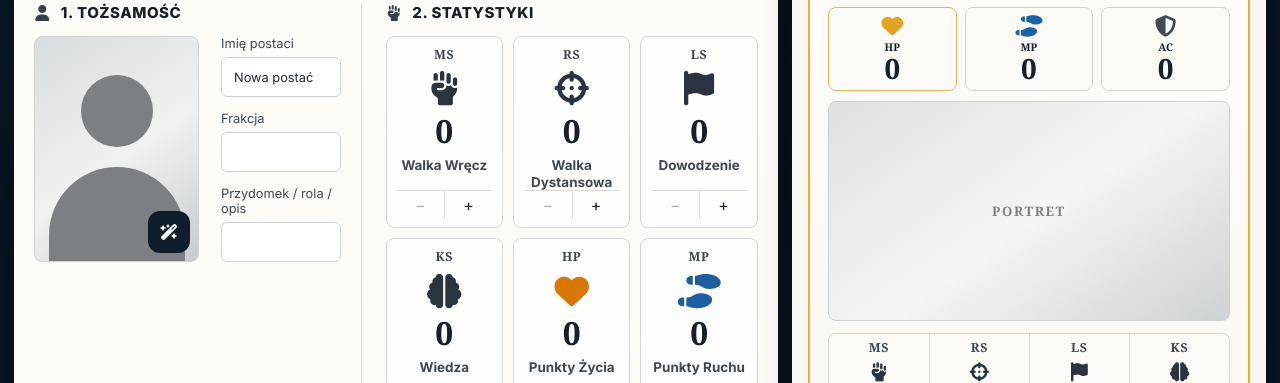
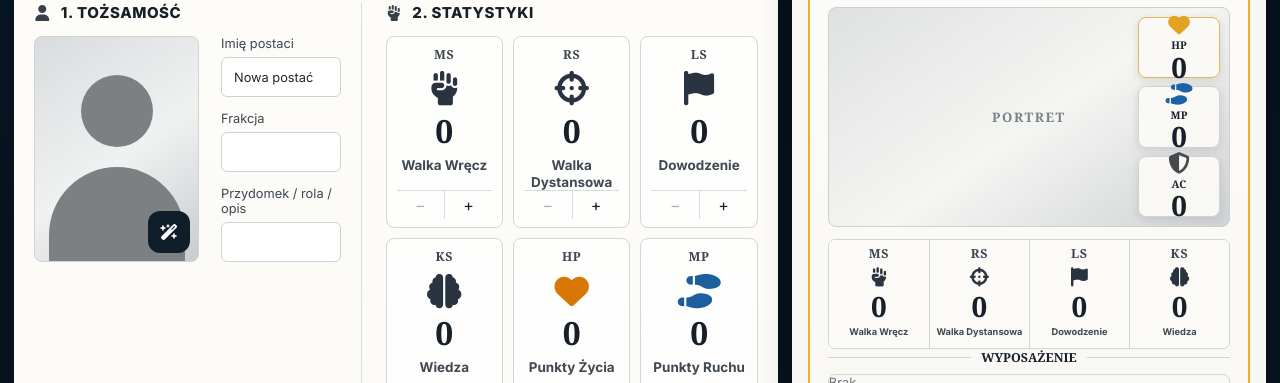
Before and after one commit to rozmiarD/hobt, a website built with Vite: page web/index.html in a window 1280 px wide. Shown: the part 379-762 px from the top of the page. Built offline with nearby package versions, Linux system fonts and the light colour scheme.

Commit message:
Overlay HP/MP/AC vitals on the portrait in one card row.
Keep the portrait full width while a right-side vital column sits on top of the image area instead of consuming a separate layout column.

```diff
--- a/web/src/card-view.ts
+++ b/web/src/card-view.ts
@@ -95,22 +95,7 @@ export function renderPreviewCard(locale: Locale, card: CharacterCard): string {
         </div>
       </header>
 
-      <section class="card-vitals" aria-label="HP / MP / AC">
-        <div class="vital hp-vital">
-          ${icon("heart")}
-          <span><small>HP</small><strong>${card.stats.hp}</strong></span>
-        </div>
-        <div class="vital mp-vital">
-          ${icon("shoe-prints")}
-          <span><small>MP</small><strong>${card.stats.mp}</strong></span>
-        </div>
-        <div class="vital ac-vital">
-          ${icon("shield")}
-          <span><small>AC</small><strong>${card.stats.ac}</strong></span>
-        </div>
-      </section>
-
-      <section class="card-portrait">
+      <section class="card-portrait-block">
         <div class="hero-placeholder${portrait ? " has-image" : ""}">
           ${
             portrait
@@ -118,6 +103,20 @@ export function renderPreviewCard(locale: Locale, card: CharacterCard): string {
               : `<span class="hero-empty-label">${escapeHtml(t(locale, "portraitPlaceholder"))}</span>`
           }
         </div>
+        <aside class="card-vitals" aria-label="HP / MP / AC">
+          <div class="vital hp-vital">
+            ${icon("heart")}
+            <span><small>HP</small><strong>${card.stats.hp}</strong></span>
+          </div>
+          <div class="vital mp-vital">
+            ${icon("shoe-prints")}
+            <span><small>MP</small><strong>${card.stats.mp}</strong></span>
+          </div>
+          <div class="vital ac-vital">
+            ${icon("shield")}
+            <span><small>AC</small><strong>${card.stats.ac}</strong></span>
+          </div>
+        </aside>
       </section>
 
       <section class="card-stats">
--- a/web/src/styles.css
+++ b/web/src/styles.css
@@ -921,8 +921,7 @@ svg {
 }
 
 .preview-character-card .card-header,
-.preview-character-card .card-vitals,
-.preview-character-card .card-portrait,
+.preview-character-card .card-portrait-block,
 .preview-character-card .card-stats,
 .preview-character-card .equipment-on-card {
   flex-shrink: 0;
@@ -1039,20 +1038,36 @@ svg {
   color: #454a4e;
 }
 
+.card-portrait-block {
+  position: relative;
+  margin-top: 10px;
+}
+
 .card-vitals {
-  display: grid;
-  grid-template-columns: repeat(3, minmax(0, 1fr));
+  position: absolute;
+  top: 10px;
+  right: 10px;
+  bottom: 10px;
+  width: 82px;
+  display: flex;
+  flex-direction: column;
   gap: 8px;
-  margin-top: 10px;
-}
-
-.card-portrait {
-  margin-top: 10px;
+  z-index: 2;
+  pointer-events: none;
+}
+
+.card-vitals .vital {
+  flex: 1 1 0;
+  min-height: 0;
+  background: rgba(251, 250, 247, 0.94);
+  box-shadow: 0 2px 8px rgba(23, 32, 42, 0.12);
+  pointer-events: auto;
 }
 
 .hero-placeholder {
   position: relative;
   height: 220px;
+  width: 100%;
   overflow: hidden;
   border: 1px solid #cdd0d2;
   border-radius: 8px;
@@ -1643,8 +1658,8 @@ svg {
     grid-template-columns: 54px minmax(0, 1fr);
   }
 
-  .card-portrait {
-    grid-template-columns: 1fr;
+  .card-vitals {
+    width: 72px;
   }
 }
 
```
